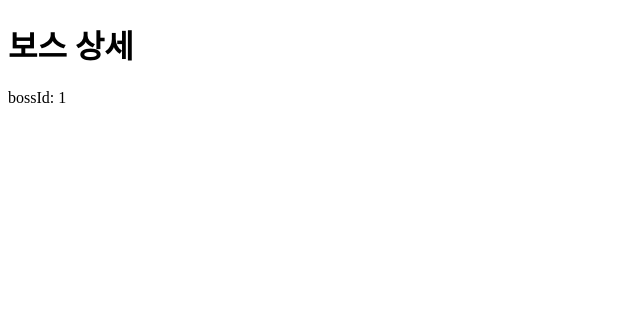
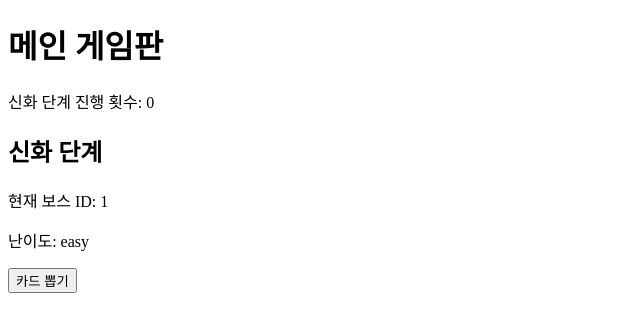
Before and after one commit to CCTTBG/elder, a Vue app: page /boss/1 in a window 1280 px wide. Shown: the top 332 px of the page, without its empty margins (0-640 px from the left). Built offline with nearby package versions, Linux system fonts and the light colour scheme.

Commit message:
신화카드 셋팅을 위한 기능 개발 및 컴포넌트 작성

```diff
--- a/src/assets/MythosCards.json
+++ b/src/assets/MythosCards.json
@@ -1,8 +1,8 @@
-[
+
     {"easy":
             [
                 {
-                    "id": "easy-g-01",
+                    "cardId": "easy-g-01",
                     "color":"g",
                     "MythosIcons":["징조","몬스터출현","단서"],
                     "Ongoing":false,
@@ -10,7 +10,7 @@
                 },
 
                 {
-                    "id": "easy-g-02",
+                    "cardId": "easy-g-02",
                     "color":"g",
                     "MythosIcons":["징조","몬스터출현","단서"],
                     "Ongoing":false,
@@ -18,7 +18,7 @@
                 },
 
                 {
-                    "id": "easy-g-03",
+                    "cardId": "easy-g-03",
                     "color":"g",
                     "MythosIcons":["징조","몬스터출현","단서"],
                     "Ongoing":false,
@@ -26,7 +26,7 @@
                 },
 
                 {
-                    "id": "easy-g-04",
+                    "cardId": "easy-g-04",
                     "color":"g",
                     "MythosIcons":["징조","몬스터출현","단서"],
                     "Ongoing":false,
@@ -34,7 +34,7 @@
                 },
 
                 {
-                    "id": "easy-g-05",
+                    "cardId": "easy-g-05",
                     "color":"g",
                     "MythosIcons":["징조","몬스터출현","단서"],
                     "Ongoing":false,
@@ -42,7 +42,7 @@
                 },
 
                 {
-                    "id": "easy-y-01",
+                    "cardId": "easy-y-01",
                     "color":"y",
                     "MythosIcons":["징조","응보","차원문"],
                     "Ongoing":false,
@@ -50,7 +50,7 @@
                 },
 
                 {
-                    "id": "easy-y-02",
+                    "cardId": "easy-y-02",
                     "color":"y",
                     "MythosIcons":["징조","응보","차원문"],
                     "Ongoing":false,
@@ -58,7 +58,7 @@
                 },
 
                 {
-                    "id": "easy-y-03",
+                    "cardId": "easy-y-03",
                     "color":"y",
                     "MythosIcons":["징조","응보","차원문"],
                     "Ongoing":false,
@@ -66,7 +66,7 @@
                 },
 
                 {
-                    "id": "easy-y-04",
+                    "cardId": "easy-y-04",
                     "color":"y",
                     "MythosIcons":["징조","응보","차원문"],
                     "Ongoing":false,
@@ -74,7 +74,7 @@
                 },
 
                 {
-                    "id": "easy-y-05",
+                    "cardId": "easy-y-05",
                     "color":"y",
                     "MythosIcons":["징조","응보","차원문"],
                     "Ongoing":false,
@@ -82,7 +82,7 @@
                 },
 
                 {
-                    "id": "easy-b-01",
+                    "cardId": "easy-b-01",
                     "color":"b",
                     "MythosIcons":["단서"],
                     "Ongoing":true,
@@ -91,7 +91,7 @@
                 },
 
                 {
-                    "id": "easy-b-02",
+                    "cardId": "easy-b-02",
                     "color":"b",
                     "MythosIcons":["단서","elderTokens","mapsTokens"],
                     "Ongoing":true,
@@ -105,7 +105,7 @@
 
 
                 {
-                    "id": "easy-b-03",
+                    "cardId": "easy-b-03",
                     "color":"b",
                     "MythosIcons":["단서","elderTokens"],
                     "Ongoing":true,
@@ -116,7 +116,7 @@
 
 
                 {
-                    "id": "easy-b-04",
+                    "cardId": "easy-b-04",
                     "color":"b",
                     "MythosIcons":["단서","mapsTokens"],
                     "Ongoing":true,
@@ -128,7 +128,7 @@
 
 
                 {
-                    "id": "easy-b-05",
+                    "cardId": "easy-b-05",
                     "color":"b",
                     "MythosIcons":["단서","elderTokens","mapsTokens"],
                     "Ongoing":true,
@@ -144,77 +144,77 @@
 
         "normal":[
                     {
-                        "id": "normal-g-01",
+                        "cardId": "normal-g-01",
                         "color":"g",
                         "MythosIcons":["징조","몬스터출현","단서"],
                         "Ongoing":false,
                         "effect":"녹색 노말1"
                     },
                     {
-                        "id": "normal-g-02",
+                        "cardId": "normal-g-02",
                         "color":"g",
                         "MythosIcons":["징조","몬스터출현","단서"],
                         "Ongoing":false,
                         "effect":"녹색 노말2"
                     },
                     {
-                        "id": "normal-g-03",
+                        "cardId": "normal-g-03",
                         "color":"g",
                         "MythosIcons":["징조","몬스터출현","단서"],
                         "Ongoing":false,
                         "effect":"녹색 노말3"
                     },
                     {
-                        "id": "normal-g-04",
+                        "cardId": "normal-g-04",
                         "color":"g",
                         "MythosIcons":["징조","몬스터출현","단서"],
                         "Ongoing":false,
                         "effect":"녹색 노말4"
                     },
                     {
-                        "id": "normal-g-05",
+                        "cardId": "normal-g-05",
                         "color":"g",
                         "MythosIcons":["징조","몬스터출현","단서"],
                         "Ongoing":false,
                         "effect":"녹색 노말5"
                     },
                     {
-                        "id": "normal-y-01",
+                        "cardId": "normal-y-01",
                         "color":"y",
                         "MythosIcons":["징조","응보","차원문"],
                         "Ongoing":false,
                         "effect":"노랑 노말1"
                     },
                     {
-                        "id": "normal-y-02",
+                        "cardId": "normal-y-02",
                         "color":"y",
                         "MythosIcons":["징조","응보","차원문"],
                         "Ongoing":false,
                         "effect":"노랑 노말2"
                     },
                     {
-                        "id": "normal-y-03",
+                        "cardId": "normal-y-03",
                         "color":"y",
                         "MythosIcons":["징조","응보","차원문"],
                         "Ongoing":false,
                         "effect":"노랑 노말3"
                     },
                     {
-                        "id": "normal-y-04",
+                        "cardId": "normal-y-04",
                         "color":"y",
                         "MythosIcons":["징조","응보","차원문"],
                         "Ongoing":false,
                         "effect":"노랑 노말4"
                     },
                     {
-                        "id": "normal-y-05",
+                        "cardId": "normal-y-05",
                         "color":"y",
                         "MythosIcons":["징조","응보","차원문"],
                         "Ongoing":false,
                         "effect":"노랑 노말5"
                     },
                     {
-                        "id": "normal-b-01",
+                        "cardId": "normal-b-01",
                         "color":"b",
                         "MythosIcons":["단서"],
                         "Ongoing":true,
@@ -222,7 +222,7 @@
                         "OngoingEffect":"파랑 지속1"
                     },
                     {
-                        "id": "normal-b-02",
+                        "cardId": "normal-b-02",
                         "color":"b",
                         "MythosIcons":["단서","elderTokens","mapsTokens"],
                         "Ongoing":true,
@@ -234,7 +234,7 @@
                                         }
                     },
                     {
-                        "id": "normal-b-03",
+                        "cardId": "normal-b-03",
                         "color":"b",
                         "MythosIcons":["단서","elderTokens"],
                         "Ongoing":true,
@@ -243,7 +243,7 @@
                         "tokenValues":  {"elderTokens":4}
                     },
                     {
-                        "id": "normal-b-04",
+                        "cardId": "normal-b-04",
                         "color":"b",
                         "MythosIcons":["단서","mapsTokens"],
                         "Ongoing":true,
@@ -252,7 +252,7 @@
                         "tokenValues":  {"mapsTokens":1}
                     },
                     {
-                        "id": "normal-b-05",
+                        "cardId": "normal-b-05",
                         "color":"b",
                         "MythosIcons":["단서","elderTokens","mapsTokens"],
                         "Ongoing":true,
@@ -266,77 +266,77 @@
                 ],
             "hard":[
                     {
-                        "id": "hard-g-01",
+                        "cardId": "hard-g-01",
                         "color":"g",
                         "MythosIcons":["징조","몬스터출현","단서"],
                         "Ongoing":false,
                         "effect":"녹색 하드1"
                     },
                     {
-                        "id": "hard-g-02",
+                        "cardId": "hard-g-02",
                         "color":"g",
                         "MythosIcons":["징조","몬스터출현","단서"],
                         "Ongoing":false,
                         "effect":"녹색 하드2"
                     },
                     {
-                        "id": "hard-g-03",
+                        "cardId": "hard-g-03",
                         "color":"g",
                         "MythosIcons":["징조","몬스터출현","단서"],
                         "Ongoing":false,
                         "effect":"녹색 하드3"
                     },
                     {
-                        "id": "hard-g-04",
+                        "cardId": "hard-g-04",
                         "color":"g",
                         "MythosIcons":["징조","몬스터출현","단서"],
                         "Ongoing":false,
                         "effect":"녹색 하드4"
                     },
                     {
-                        "id": "hard-g-05",
+                        "cardId": "hard-g-05",
                         "color":"g",
                         "MythosIcons":["징조","몬스터출현","단서"],
                         "Ongoing":false,
                         "effect":"녹색 하드5"
                     },
                     {
-                        "id": "hard-y-01",
+                        "cardId": "hard-y-01",
                         "color":"y",
                         "MythosIcons":["징조","응보","차원문"],
                         "Ongoing":false,
                         "effect":"노랑 하드1"
                     },
                     {
-                        "id": "hard-y-02",
+                        "cardId": "hard-y-02",
                         "color":"y",
                         "MythosIcons":["징조","응보","차원문"],
                         "Ongoing":false,
                         "effect":"노랑 하드2"
                     },
                     {
-                        "id": "hard-y-03",
+                        "cardId": "hard-y-03",
                         "color":"y",
                         "MythosIcons":["징조","응보","차원문"],
                         "Ongoing":false,
                         "effect":"노랑 하드3"
                     },
                     {
-                        "id": "hard-y-04",
+                        "cardId": "hard-y-04",
                         "color":"y",
                         "MythosIcons":["징조","응보","차원문"],
                         "Ongoing":false,
                         "effect":"노랑 하드4"
                     },
                     {
-                        "id": "hard-y-05",
+                        "cardId": "hard-y-05",
                         "color":"y",
                         "MythosIcons":["징조","응보","차원문"],
                         "Ongoing":false,
                         "effect":"노랑 하드5"
                     },
                     {
-                        "id": "hard-b-01",
+                        "cardId": "hard-b-01",
                         "color":"b",
                         "MythosIcons":["단서"],
                         "Ongoing":true,
@@ -344,7 +344,7 @@
                         "OngoingEffect":"파랑 지속1"
                     },
                     {
-                        "id": "hard-b-02",
+                        "cardId": "hard-b-02",
                         "color":"b",
                         "MythosIcons":["단서","elderTokens","mapsTokens"],
                         "Ongoing":true,
@@ -356,7 +356,7 @@
                                         }
                     },
                     {
-                        "id": "hard-b-03",
+                        "cardId": "hard-b-03",
                         "color":"b",
                         "MythosIcons":["단서","elderTokens"],
                         "Ongoing":true,
@@ -365,7 +365,7 @@
                         "tokenValues":  {"elderTokens":4}
                     },
                     {
-                        "id": "hard-b-04",
+                        "cardId": "hard-b-04",
                         "color":"b",
                         "MythosIcons":["단서","mapsTokens"],
                         "Ongoing":true,
@@ -374,7 +374,7 @@
                         "tokenValues":  {"mapsTokens":1}
                     },
                     {
-                        "id": "hard-b-05",
+                        "cardId": "hard-b-05",
                         "color":"b",
                         "MythosIcons":["단서","elderTokens","mapsTokens"],
                         "Ongoing":true,
@@ -387,5 +387,3 @@
                     }
             ]
     }
-
-]
--- a/src/component/mainGamePage.vue
+++ b/src/component/mainGamePage.vue
@@ -1,14 +1,45 @@
 <template>
   <div>
-    <h1>보스 상세</h1>
-    <p>bossId: {{ bossId }}</p>
+    <h1>메인 게임판</h1>
+    <p>신화 단계 진행 횟수: {{ mythosTurns }}</p>
+
+    <mythosCardDeck
+      :bossId="bossId"
+      :difficulty="difficulty"
+      @draw="onDraw"
+    />
+
   </div>
 </template>
 
 <script>
+import mythosCardDeck from './mythosCardDeck.vue'
+
 export default {
-  props: {
-    bossId: { type: String, required: true },
+  components: { mythosCardDeck },
+  props: { bossId: { type: String, required: true } },
+
+  data() {
+    return {
+      mythosTurns: 0,      // 신화 단계 진행 횟수
+      drawnTotal: 0        // 총 뽑은 카드 수(원하면 사용)
+    }
   },
+
+  computed: {
+    difficulty() {
+      // 예시 규칙: 1~3턴 easy, 4~6턴 normal, 7턴부터 hard
+      if (this.mythosTurns < 3) return 'easy'
+      if (this.mythosTurns < 6) return 'normal'
+      return 'hard'
+    }
+  },
+
+  methods: {
+    onDraw(drawnCards) {
+      this.mythosTurns += 1
+      this.drawnTotal += drawnCards.length
+    }
+  }
 }
 </script>
--- /dev/null
+++ b/src/component/mythosCardDeck.vue
@@ -0,0 +1,100 @@
+<template>
+  <div>
+    <h2>신화 단계</h2>
+    <p>현재 보스 ID: {{ bossId }}</p>
+    <p>난이도: {{ difficulty }}</p>
+
+    <button @click="drawMythosTurn">카드 뽑기</button>
+
+  <ul>
+<li v-for="card in drawnCards" :key="card.cardId">
+  <b>{{ card.cardId }}</b> ({{ card.color }})
+    <div>효과: {{ card.effect }}</div>
+    <div v-if="card.Ongoing">지속: {{ card.OngoingEffect }}</div>
+  </li>
+</ul>
+  </div>
+</template>
+<script>
+import stageData from '@/assets/bossStage.json'
+import mythosDB from '@/assets/MythosCards.json'
+
+export default {
+  props: {
+    bossId: { type: String, required: true },
+    difficulty: { type: String, required: true } // 'easy' | 'normal' | 'hard'
+  },
+
+  data() {
+    return {
+      stageData,
+      mythosDB,     // { easy: [...], normal: [...], hard: [...] }
+      drawnCards: [] // 이번 턴 뽑힌 카드(표시용)
+    }
+  },
+
+  computed: {
+    selectedStage() {
+      return this.stageData.find(s => String(s.id) === String(this.bossId)) || null
+    },
+
+    requirements() {
+      if (!this.selectedStage) return { g: 0, y: 0, b: 0 }
+      return this.selectedStage[this.difficulty] || { g: 0, y: 0, b: 0 }
+    },
+
+    // 난이도별 카드 풀
+    poolByDifficulty() {
+      return this.mythosDB?.[this.difficulty] || []
+    }
+  },
+
+  mounted() {
+    // 자동 셋팅만: 초기화
+    this.drawnCards = []
+    // 진입 즉시 자동으로 뽑고 싶으면 아래 주석 해제
+    // this.drawMythosTurn()
+  },
+
+  methods: {
+    shuffle(list) {
+      const copy = [...list]
+      for (let i = copy.length - 1; i > 0; i--) {
+        const j = Math.floor(Math.random() * (i + 1))
+        ;[copy[i], copy[j]] = [copy[j], copy[i]]
+      }
+      return copy
+    },
+
+    pickRandomN(list, n) {
+      return this.shuffle(list).slice(0, n)
+    },
+
+drawMythosTurn() {
+
+  // 1) bossStage에서 요구량(=difficulty + bossId로 조회)
+  const req = this.requirements  // { g:1, y:2, b:1 } 같은 형태
+
+  // 2) mythosDB에서 해당 난이도의 카드풀 가져오기
+  const pool = this.poolByDifficulty // mythosDB[difficulty]
+  // 3) 색상별 후보군
+  const pools = {
+    g: pool.filter(c => c.color === 'g'),
+    y: pool.filter(c => c.color === 'y'),
+    b: pool.filter(c => c.color === 'b')
+  }
+
+  // 4) 요구량만큼 랜덤 추출
+  const picked = [
+    ...this.pickRandomN(pools.g, Math.min(req.g, pools.g.length)),
+    ...this.pickRandomN(pools.y, Math.min(req.y, pools.y.length)),
+    ...this.pickRandomN(pools.b, Math.min(req.b, pools.b.length))
+  ]
+
+  // 5) 섞어서 출력(이번 턴 공개 카드)
+  this.drawnCards = this.shuffle(picked)
+}
+
+  }
+}
+</script>
```
